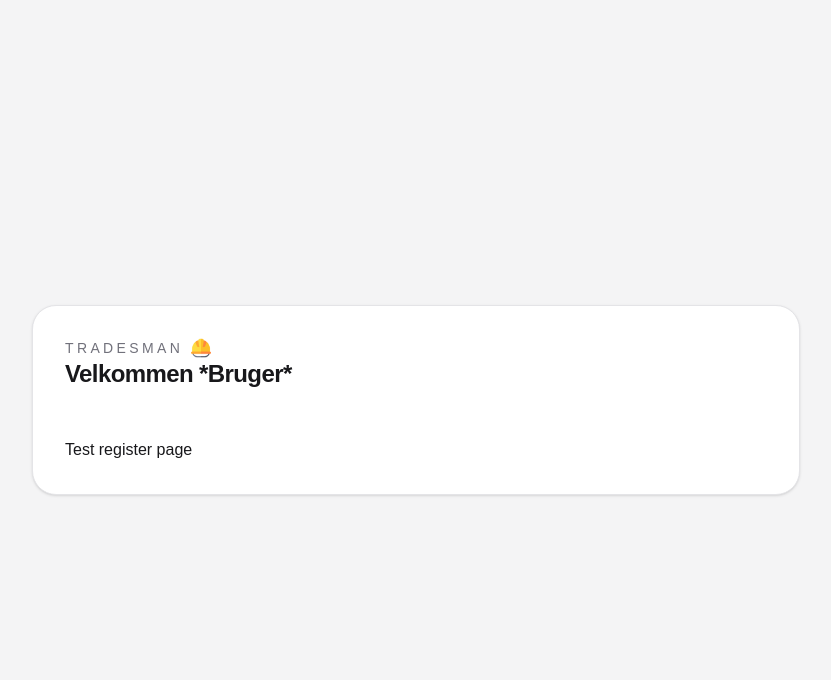
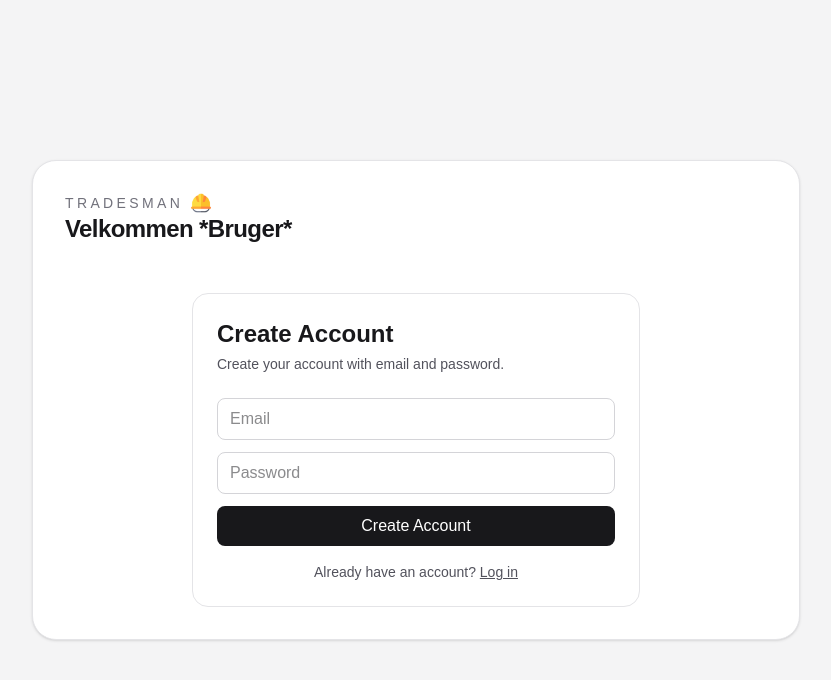
Before and after one commit to Nikolajkng/tradesman, a Next.js app in the folder app/: page /auth/register in a window 1280 px wide. Shown: the top 680 px of the page, without its empty margins (224-1055 px from the left). Built offline with nearby package versions, Linux system fonts and the light colour scheme; no server answers.

Commit message:
implemented simpler register account

```diff
--- a/app/src/app/auth/register/page.tsx
+++ b/app/src/app/auth/register/page.tsx
@@ -1,10 +1,93 @@
+
+"use client";
+
+import Link from "next/link";
+import react from "react";
+import { supabase_client } from '@/lib/supabase/client'
 
 export default function RegisterPage() {
 
+  const [email, setEmail] = react.useState("");
+  const [password, setPassword] = react.useState("");
+  const [loading, setLoading] = react.useState(false);
+  const [message, setMessage] = react.useState<string | null>(null);
+  const [error, setError] = react.useState<string | null>(null);
 
-    return (
-    <>
-    Test register page
-    </>
-    );
+  async function handleSignUp(event: React.SubmitEvent<HTMLFormElement>) {
+    event.preventDefault();
+    setLoading(true);
+    setMessage(null);
+    setError(null);
+
+    if (password.length < 8) {
+      setLoading(false);
+      setError("Password must be at least 8 characters.");
+      return;
+    }
+
+    const { error: signUpError } = await supabase_client.auth.signUp({
+      email,
+      password,
+      options: {
+        emailRedirectTo: `${window.location.origin}/auth/callback`,
+      },
+    });
+
+    setLoading(false);
+
+    if (signUpError) {
+      setError(signUpError.message);
+      return;
+    }
+
+    setMessage("Account created! Check your email to confirm.");
+    setEmail("");
+    setPassword("");
+  }
+
+  return (
+    <div className="mx-auto max-w-md rounded-2xl border border-zinc-200 p-6">
+      <h1 className="mb-1 text-2xl font-semibold">Create Account</h1>
+      <p className="mb-6 text-sm text-zinc-600">
+        Create your account with email and password.
+      </p>
+
+      <form onSubmit={handleSignUp} className="space-y-3">
+        <input
+          type="email"
+          placeholder="Email"
+          className="w-full rounded-lg border border-zinc-300 px-3 py-2"
+          value={email}
+          onChange={(event) => setEmail(event.target.value)}
+          required
+        />
+        <input
+          type="password"
+          placeholder="Password"
+          className="w-full rounded-lg border border-zinc-300 px-3 py-2"
+          value={password}
+          onChange={(event) => setPassword(event.target.value)}
+          required
+        />
+
+        {error ? <p className="text-sm text-red-600">{error}</p> : null}
+        {message ? <p className="text-sm text-emerald-700">{message}</p> : null}
+
+        <button
+          type="submit"
+          disabled={loading}
+          className="w-full rounded-lg bg-zinc-900 px-4 py-2 text-white disabled:opacity-70"
+        >
+          {loading ? "Creating..." : "Create Account"}
+        </button>
+      </form>
+
+      <p className="mt-4 text-center text-sm text-zinc-600">
+        Already have an account?{" "}
+        <Link href="/auth/login" className="underline">
+          Log in
+        </Link>
+      </p>
+    </div>
+  );
 }
```
